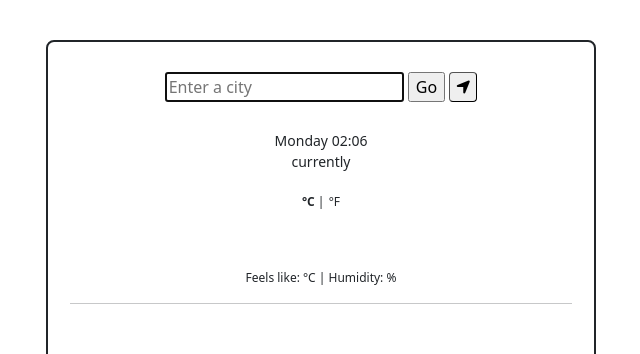
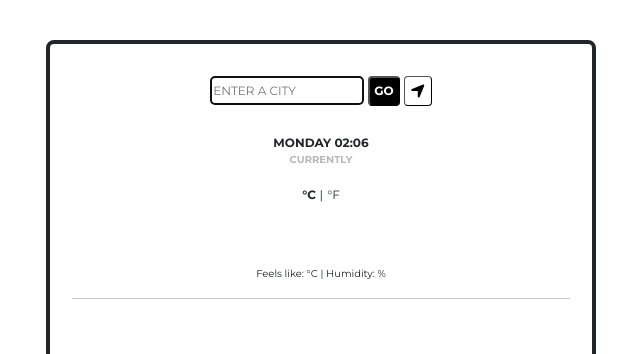
Before and after one commit to leeenah/weather-app, a plain HTML site: page index.html in a window 1280 px wide. Shown: the top 354 px of the page, without its empty margins (319-959 px from the left). Drawn offline with nearby package versions, Linux system fonts and the light colour scheme; no server answers.

Commit message:
Restyled the UI. Added Google Fonts

```diff
--- a/index.html
+++ b/index.html
@@ -14,7 +14,13 @@
       src="https://kit.fontawesome.com/94e2cfee0e.js"
       crossorigin="anonymous"
     ></script>
-    <link rel="stylesheet" href="src/styles.css" />
+    <link rel="preconnect" href="https://fonts.gstatic.com">
+<link href="https://fonts.googleapis.com/css2?family=Montserrat:wght@700&display=swap" rel="stylesheet">
+<link rel="preconnect" href="https://fonts.gstatic.com">
+<link href="https://fonts.googleapis.com/css2?family=DM+Serif+Display&display=swap" rel="stylesheet">
+<link rel="preconnect" href="https://fonts.gstatic.com">
+<link href="https://fonts.googleapis.com/css2?family=Montserrat&display=swap" rel="stylesheet">
+<link rel="stylesheet" href="src/styles.css" />
     <script src="https://unpkg.com/axios/dist/axios.min.js"></script>
     <title>Weather App</title>
   </head>
@@ -34,14 +40,14 @@
             autofocus="on"
             autocomplete="off"
           />
-          <input type="submit" value="Go" />
+          <input id = "goButton" type="submit" value="Go" />
           <button id="current-location" class="fas fa-location-arrow"></button>
         </div>
       </form>
 
       <h1 id="city"></h1>
       <p class="currentDay" id="current-dayAndTime">current time</p>
-      <p>currently</p>
+      <p id = "currently">currently</p>
 
       <div id="temperature-display">
         <span id="current-temperature"> </span>
@@ -67,7 +73,7 @@
 
       </div>
 
-    <script src="src/index.js"></script><footer><a href = "https://github.com/leeenah/weather-app" target="blank"> <i><strong>Open-source code</strong></i></a> by Lena Zhang</footer>
+    <script src="src/index.js"></script><footer><a href = "https://github.com/leeenah/weather-app" target="_blank"> <i><strong>Open-source code</strong></i></a> by Lena Zhang</footer>
 
     </div>
   </body>
--- a/src/index.js
+++ b/src/index.js
@@ -105,9 +105,11 @@ function displayForecast(response) {
         forecast.weather[0].icon
       }@2x.png" />
 
-      <div <strong>${Math.round(
+      <div <span id = "high"> <strong>${Math.round(
         forecast.main.temp_max
-      )}</strong>°C | <span> ${Math.round(forecast.main.temp_min)}°F </span>
+      )}°C </strong> </span>| <span> ${Math.round(
+      forecast.main.temp_min
+    )}°C </span>
       </div>
     </div>`;
   }
@@ -119,9 +121,10 @@ function search(city) {
   let apiUrl = `https://api.openweathermap.org/data/2.5/weather?q=${city}&units=${units}&appid=${apiKey}`;
   axios.get(apiUrl).then(parseResponse);
 
-  apiUrl = `https://api.openweathermap.org/data/2.5/forecast?q=${city}&appid=${apiKey}&units=${units}`; //mode
+  apiUrl = `https://api.openweathermap.org/data/2.5/forecast?q=${city}&appid=${apiKey}&units=${units}`;
   axios.get(apiUrl).then(displayForecast);
 }
+
 //Feature #2
 //Add a search engine, when searching for a city (i.e. Paris),
 //display the city name on the page after the user submits the form.
--- a/src/styles.css
+++ b/src/styles.css
@@ -1,5 +1,6 @@
 h1 {
   padding-top: 20px;
+  font-family: "DM Serif Display", serif;
 }
 
 h1,
@@ -12,10 +13,11 @@ p {
 h3 {
   padding-top: 5px;
   font-size: 20px;
+  font-family: "DM Serif Display", serif;
 }
 p {
   margin-bottom: 0;
-  font-size: 14px;
+  font-size: 12px;
 }
 span {
   font-weight: lighter;
@@ -44,15 +46,18 @@ footer {
 .weatherApp {
   border-style: solid;
   border-radius: 8px;
-  border-width: 2px;
+  border-width: 4px;
   margin: 40px auto;
   padding: 10px 10px 20px;
   max-width: 550px;
+  background-color: white;
 }
 
 .col-sm {
   text-align: center;
-  font-size: 12px;
+  font-size: 10px;
+  font-family: "Montserrat", sans-serif;
+  font-weight: none;
 }
 .col-2 {
   text-align: center;
@@ -83,8 +88,11 @@ footer {
   text-align: right;
 }
 
-.currentDay {
+#current-dayAndTime {
   margin-bottom: 0;
+  font-family: "Montserrat", sans-serif;
+  text-transform: uppercase;
+  font-weight: 700;
 }
 
 .active {
@@ -93,6 +101,7 @@ footer {
 
 #temperature-display {
   text-align: center;
+  font-family: "Montserrat", sans-serif;
 }
 
 #current-temperature {
@@ -105,6 +114,11 @@ footer {
 #current-location {
   border-width: 1px;
   border-radius: 4px;
+  background-color: white;
+  color: black;
+  border-color: black;
+  position: relative;
+  bottom: -2px;
 }
 
 #celcius-link {
@@ -125,3 +139,46 @@ footer {
   font-size: 12px;
   padding: 5px 12px;
 }
+#goButton {
+  color: white;
+  border-color: black;
+  background-color: black;
+  border-left-color: black;
+  border-bottom-color: black;
+  border-bottom-style: solid;
+  border-radius: 4px;
+  border-width: 2px;
+  font-family: "Montserrat", sans-serif;
+  text-transform: uppercase;
+  font-weight: 700;
+  font-size: 12px;
+  padding: 4px 4px;
+}
+#search-city {
+  border-color: black;
+  border-radius: 4px;
+  border-width: 1px;
+  height: 29px;
+  font-family: "Montserrat", sans-serif;
+  text-transform: uppercase;
+  color: #bcb7b7;
+  font-size: 12px;
+  font-weight: 300;
+}
+
+#currently {
+  font-size: 10px;
+  font-family: "Montserrat", sans-serif;
+  text-transform: uppercase;
+  color: #bcb7b7;
+  font-weight: 700;
+}
+
+#forecast {
+  font-family: "Montserrat", sans-serif;
+  color: #bcb7b7;
+}
+
+#high {
+  color: #bcb7b7;
+}
```
